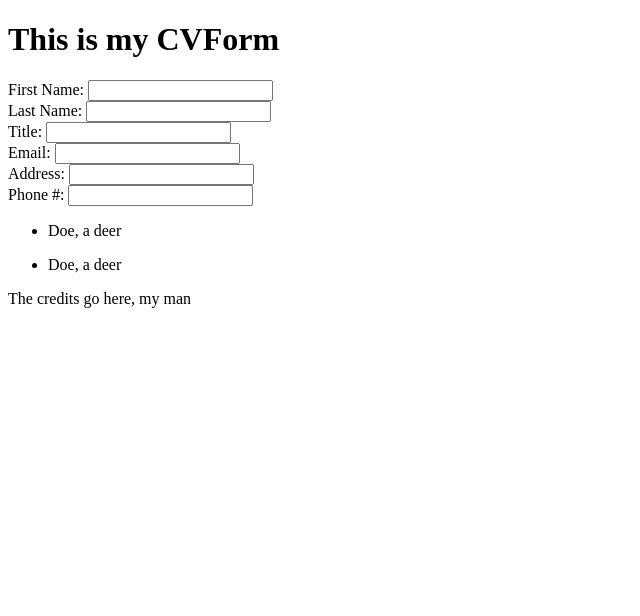
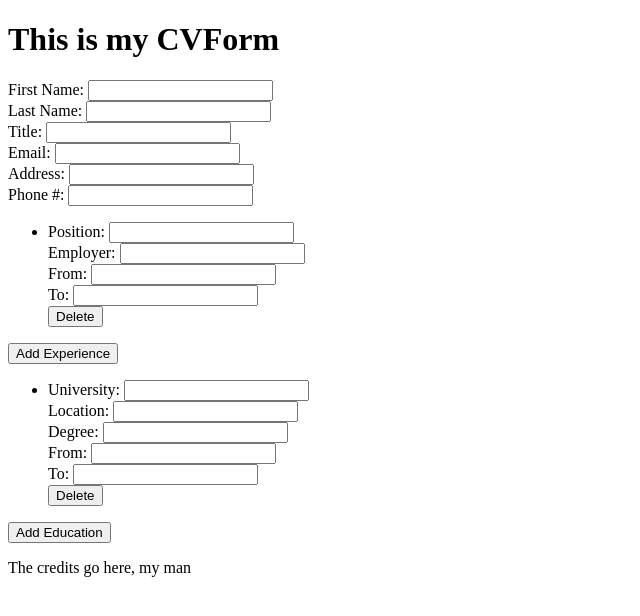
Before and after one commit to DrantDumani/cv-app, a React (Create React App) app: page / in a window 1280 px wide. Shown: the top 616 px of the page, without its empty margins (0-640 px from the left). Built offline with nearby package versions, Linux system fonts and the light colour scheme.

Commit message:
Completed layout for all child components of App.js

```diff
--- a/src/App.js
+++ b/src/App.js
@@ -27,6 +27,7 @@ class App extends Component {
         from: "",
         to: "",
         id: uniqid(),
+        fieldIds: ["university", "location", "degree", "from", "to"]
       },
       educationList: [],
       experience: {
@@ -34,7 +35,8 @@ class App extends Component {
         employer: "",
         from: "",
         to: "",
-        id: uniqid()
+        id: uniqid(),
+        fieldIds: ["position", "employer", "from", "to"]
       },
       experienceList: [],
       isBeingEdited: true,
@@ -49,14 +51,36 @@ class App extends Component {
 
   addEducatuon = () => {
     this.setState({
-      educationList: this.state.educationList.concat(this.state.education)
+      educationList: this.state.educationList.concat(this.state.education),
+      education: {...this.state.education,
+        id: uniqid()
+      }
     })
   }
 
   addExperience = () => {
     this.setState({
-      experienceList: this.state.experienceList.concat(this.state.experience)
+      experienceList: this.state.experienceList.concat(this.state.experience),
+      experience: {...this.state.experience,
+        id: uniqid()
+      }
     })
+  }
+
+  delEducation = (id) => {
+    this.setState((prevState) => ({
+      educationList: prevState.educationList.filter((edu) => {
+        return edu.id !== id
+      })
+    }))
+  }
+
+  delExperience = (id) => {
+    this.setState((prevState) => ({
+      experienceList: prevState.experienceList.filter((exp) => {
+        return exp.id !== id
+      })
+    }))
   }
 
   onChangePersonal = (e) => {
@@ -66,6 +90,30 @@ class App extends Component {
         ...prevState.personal,
         [field]: e.target.value
       }
+    }))
+  }
+
+  onChangeExperience = (e, id) => {
+    const field = e.target.id.split(id)[0]
+    this.setState((prevState) => ({
+      experienceList: prevState.experienceList.map((exp) =>{
+        if (exp.id === id) {
+          exp[field] = e.target.value
+        }
+        return exp
+      })
+    }))
+  }
+
+  onChangeEducation = (e, id) => {
+    const field = e.target.id.split(id)[0]
+    this.setState((prevState) => ({
+      educationList: prevState.educationList.map((exp) =>{
+        if (exp.id === id) {
+          exp[field] = e.target.value
+        }
+        return exp
+      })
     }))
   }
 
@@ -84,7 +132,9 @@ class App extends Component {
         {isBeingEdited ?
         <CVForm personalInfo={personal} education={education} experience={experience}
         experienceArr={experienceList} educationArr={educationList} addExp={this.addExperience}
-        addEdu={this.addEducatuon} toggleEdit={this.toggleEdit} onChangePersonal={this.onChangePersonal}/>
+        addEdu={this.addEducatuon} toggleEdit={this.toggleEdit} onChangePersonal={this.onChangePersonal}
+        onChangeExperience={this.onChangeExperience} onChangeEducation={this.onChangeEducation}
+        delExp={this.delExperience} delEdu={this.delEducation}/>
         :
         <DisplayCV/>
         }
--- a/src/components/cvForm.js
+++ b/src/components/cvForm.js
@@ -13,7 +13,8 @@ class CVForm extends Component {
     }
 
     render(){
-        const {personalInfo, onChangePersonal, experienceArr, educationArr} = this.props
+        const {personalInfo, onChangePersonal, onChangeExperience, onChangeEducation, experienceArr, educationArr,
+        addEdu, addExp, delEdu, delExp} = this.props
 
         return (
             <form id="cvForm">
@@ -21,17 +22,19 @@ class CVForm extends Component {
                 <ul className="experience-list">
                     {experienceArr.map((el) => { return (
                         <li key={el.id}>
-                            <Experience experience={el}/>
+                            <Experience experience={el} handleChange={onChangeExperience} handleDelete={delExp}/>
                         </li>)
                     })}
                 </ul>
+                <button type="button" className="add-to-exp" onClick={addExp}>Add Experience</button>
                 <ul className="education-list">
                     {educationArr.map((el) => { return (
                         <li key={el.id}>
-                            <Education education={el}/>
+                            <Education education={el} handleChange={onChangeEducation} handleDelete={delEdu}/>
                         </li>)
                     })}
                 </ul>
+                <button type="button" className="add-to-edu" onClick={addEdu}>Add Education</button>
             </form>
         )
     }
--- a/src/components/education.js
+++ b/src/components/education.js
@@ -6,8 +6,34 @@ class Education extends Component {
     }
 
     render(){
+        const {handleChange, handleDelete} = this.props
+        const {university, location, degree, from, to, id, fieldIds} = this.props.education
+        const [universityId, locationId, degreeId, fromId, toId] = fieldIds
+
         return (
-            <p>Doe, a deer</p>
+            <div>
+                <div>
+                    <label htmlFor={`${universityId}${id}`}>University: </label>
+                    <input value={university} id={`${universityId}${id}`} onChange={(e) => {handleChange(e, id)}} />
+                </div>
+                <div>
+                    <label htmlFor={`${locationId}${id}`}>Location: </label>
+                    <input value={location} id={`${locationId}${id}`} onChange={(e) => {handleChange(e, id)}} />
+                </div>
+                <div>
+                    <label htmlFor={`${degreeId}${id}`}>Degree: </label>
+                    <input value={degree} id={`${degreeId}${id}`} onChange={(e) => {handleChange(e, id)}} />
+                </div>
+                <div>
+                    <label htmlFor={`${fromId}${id}`}>From: </label>
+                    <input value={from} id={`${fromId}${id}`} onChange={(e) => {handleChange(e, id)}} />
+                </div>
+                <div>
+                    <label htmlFor={`${toId}${id}`}>To: </label>
+                    <input value={to} id={`${toId}${id}`} onChange={(e) => {handleChange(e, id)}} />
+                </div>
+                <button type="button" onClick={() => {handleDelete(id)}}>Delete</button>
+            </div>
         )
     }
 }
--- a/src/components/experience.js
+++ b/src/components/experience.js
@@ -6,8 +6,30 @@ class Experience extends Component {
     }
 
     render(){
+        const {handleChange, handleDelete} = this.props
+        const {position, employer, from, to, id, fieldIds} = this.props.experience
+        const [positionId, employerId, fromId, toId] = fieldIds
+
         return (
-            <p>Doe, a deer</p>
+            <div>
+                <div>
+                    <label htmlFor={`${positionId}${id}`}>Position: </label>
+                    <input value={position} id={`${positionId}${id}`} onChange={(e) => {handleChange(e, id)}} />
+                </div>
+                <div>
+                    <label htmlFor={`${employerId}${id}`}>Employer: </label>
+                    <input value={employer} id={`${employerId}${id}`} onChange={(e) => {handleChange(e, id)}} />
+                </div>
+                <div>
+                    <label htmlFor={`${fromId}${id}`}>From: </label>
+                    <input value={from} id={`${fromId}${id}`} onChange={(e) => {handleChange(e, id)}} />
+                </div>
+                <div>
+                    <label htmlFor={`${toId}${id}`}>To: </label>
+                    <input value={to} id={`${toId}${id}`} onChange={(e) => {handleChange(e, id)}} />
+                </div>
+                <button type="button" onClick={() => {handleDelete(id)}}>Delete</button>
+            </div>
         )
     }
 }
```
